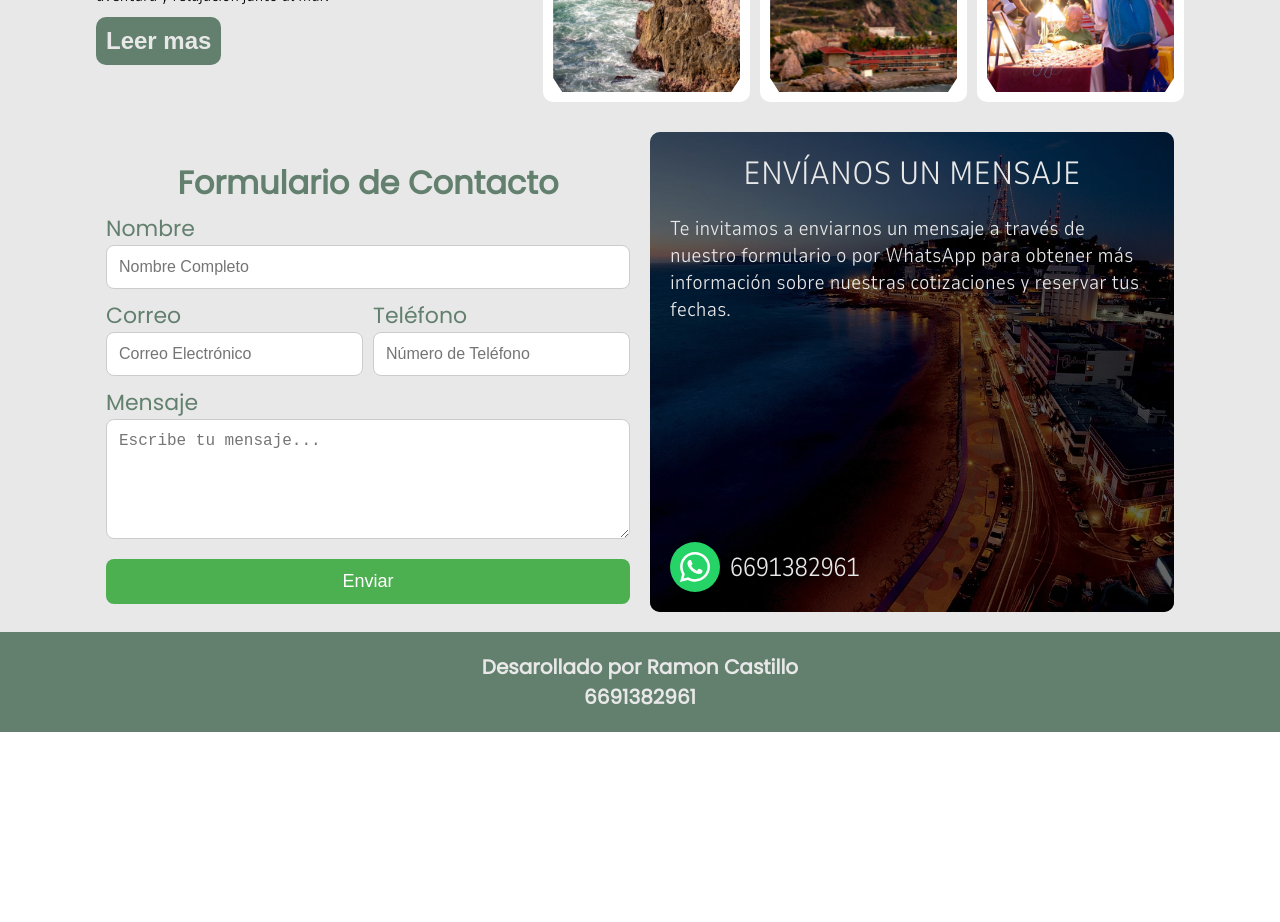
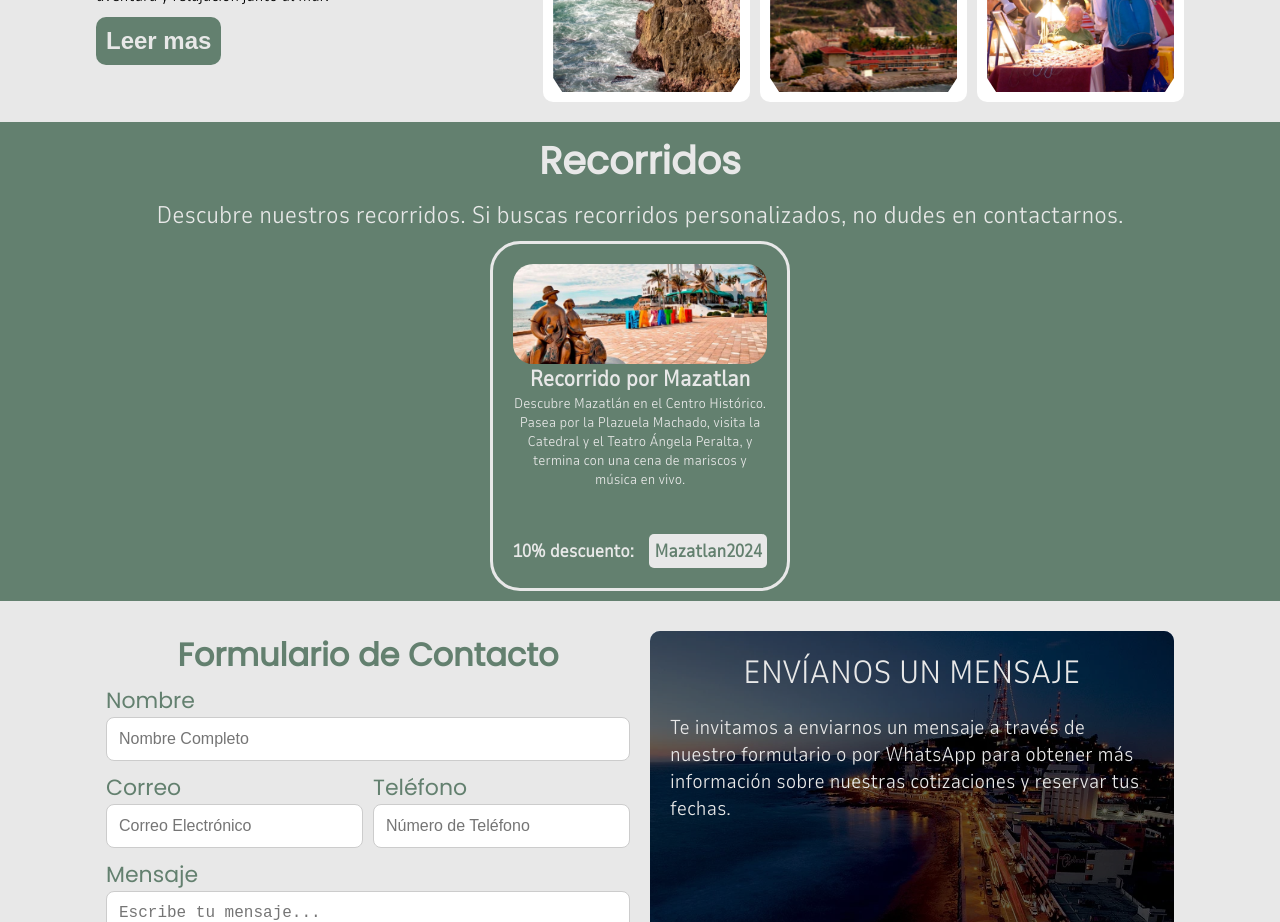
Before and after one commit to Tounka/landingMzt, a React (Create React App) app: page / in a window 1280 px wide. Shown: the part 1680-2602 px from the top of the page. Before the commit the page ends 2412 px from the top, so only its background shows below. Built offline with nearby package versions, Linux system fonts and the light colour scheme.

Commit message:
Se creo seccion precios

```diff
--- a/src/secciones/SeccionContacto.jsx
+++ b/src/secciones/SeccionContacto.jsx
@@ -33,6 +33,7 @@ const TituloFormulario = styled.h2`
     font-size: 32px;
     color: var(--ColorVerdePrincipal);
     text-align: center;
+    margin-top: 0;
     margin-bottom: 5px;
     @media (max-width: 900px) {
 
@@ -185,7 +186,6 @@ const ContenedorTxtImgInterno = styled(ContenedorVertical)`
 
 export const SeccionContacto = () => {
     return (
-
             <ContenedorSeccionContactoStyled id="contacto">
 
                 <ContenedorSubseccion>
--- /dev/null
+++ b/src/secciones/SeccionPrecios.jsx
@@ -0,0 +1,104 @@
+import styled from "styled-components";
+import { ContenedorGenerico, ContenedorVerde } from "../componentesGenerales/Displays";
+import { TxtGenerico, TxtTitularGenericoH1 } from "../componentesGenerales/Txt";
+import { ImgPicture } from "../componentesGenerales/ImgPicture";
+import ImgRecorrido from '../src/img/imgRecorridoMazatlan.jpg'
+const ContenedorSeccionPrecios = styled(ContenedorGenerico)`
+    display: flex;
+    flex-direction: column;
+    height: 500px;
+    height: auto;
+    padding: 10px 0;
+    gap: 10px;
+`
+
+const ContenedorCardStyled = styled.div`
+    display: flex;
+    flex-direction: column;
+    justify-content: space-between;
+
+    height: 350px;
+    width: 300px;
+    gap: 10px;
+    padding: 20px;
+
+    border: solid 3px var(--ColorBlancoPrincipal);
+    border-radius: 30px;
+    overflow: hidden;
+`
+const ContenedorImg = styled.div `
+    height: 100px;
+    width: 100%;
+    background-color: var(--ColorVerdePrincipal);
+    border-radius: 20px;
+    object-fit: cover;
+    overflow: hidden;
+
+    img{
+        object-fit: cover;
+        height: 100px;
+        width: 100%;
+    }
+`
+const TxtSeccionRecorrido = styled(TxtGenerico)`
+    font-weight: bold;
+    font-size: 22px;
+    color: var(--ColorBlancoPrincipal);
+`
+const TxtSeccionRecorridoSecundario = styled(TxtGenerico)`
+
+    font-size: 14px;
+    color: var(--ColorBlancoPrincipal);
+`
+const ContenedorInferiorRecorridos = styled.div`
+    display: flex;
+    justify-content: space-between;
+    align-items: center;
+`
+const ContenedorSubseccion = styled(ContenedorInferiorRecorridos)`
+    flex-direction: column;
+`
+const ContenedorCupon = styled(TxtGenerico)`
+    background-color: var(--ColorBlancoPrincipal);
+    color: var(--ColorVerdePrincipal) ;
+    padding: 5px;
+    border-radius: 5px;
+`
+const ContenedorCards = styled.div`
+    display: flex;
+    justify-content: center;
+    gap: 10px;
+`
+const CardRecorridos = () =>{
+    return(
+        <ContenedorCardStyled>
+            <ContenedorSubseccion>
+                <ContenedorImg>
+                    <ImgPicture src={ImgRecorrido}   alt='Imagen de recorridos Mazatlan, Sinaloa ' />
+                </ContenedorImg>
+                <TxtSeccionRecorrido>Recorrido por Mazatlan</TxtSeccionRecorrido>
+                <TxtSeccionRecorridoSecundario>Descubre Mazatlán en el Centro Histórico. Pasea por la Plazuela Machado, visita la Catedral y el Teatro Ángela Peralta, y termina con una cena de mariscos y música en vivo.</TxtSeccionRecorridoSecundario>
+            </ContenedorSubseccion>
+
+            <ContenedorInferiorRecorridos>
+                <TxtGenerico bold size='18px' color='var(--ColorBlancoPrincipal)' > 10% descuento:  </TxtGenerico>
+                <ContenedorCupon bold size='18px' color='var(--ColorBlancoPrincipal)' > Mazatlan2024  </ContenedorCupon>
+            </ContenedorInferiorRecorridos>
+        </ContenedorCardStyled>
+    )
+}
+export const SeccionPrecios = () => {
+    return (
+    <ContenedorVerde>
+        <ContenedorSeccionPrecios id="precios">
+            <TxtTitularGenericoH1 size= '38px' bold color= 'var(--ColorBlancoPrincipal)'> Recorridos </TxtTitularGenericoH1>
+            <TxtGenerico size= '24px' color= 'var(--ColorBlancoPrincipal)'> Descubre nuestros recorridos. Si buscas recorridos personalizados, no dudes en contactarnos.  </TxtGenerico>
+            <ContenedorCards>
+                <CardRecorridos />
+            </ContenedorCards>
+        </ContenedorSeccionPrecios>
+    </ContenedorVerde>
+
+
+    );
+  }
--- a/src/secciones/index.jsx
+++ b/src/secciones/index.jsx
@@ -3,7 +3,7 @@ import { ImgEntrada } from "./ImgEntrada";
 import { Experiencias } from "./SeccionExperiencias";
 import { SeccionServicios } from "./SeccionServicios";
 import { SeccionContacto } from "./SeccionContacto";
-
+import { SeccionPrecios } from "./SeccionPrecios";
 const ContenedorSecciones = styled.div`
     display: flex;
     align-items: center;
@@ -17,6 +17,7 @@ export const IndexSecciones = () => {
         <ImgEntrada />
         <SeccionServicios />
         <Experiencias />
+        <SeccionPrecios />
         <SeccionContacto />
     </ContenedorSecciones>
 
```
Also changed, not shown: src/src/img/imgRecorridoMazatlan.jpg (added).
